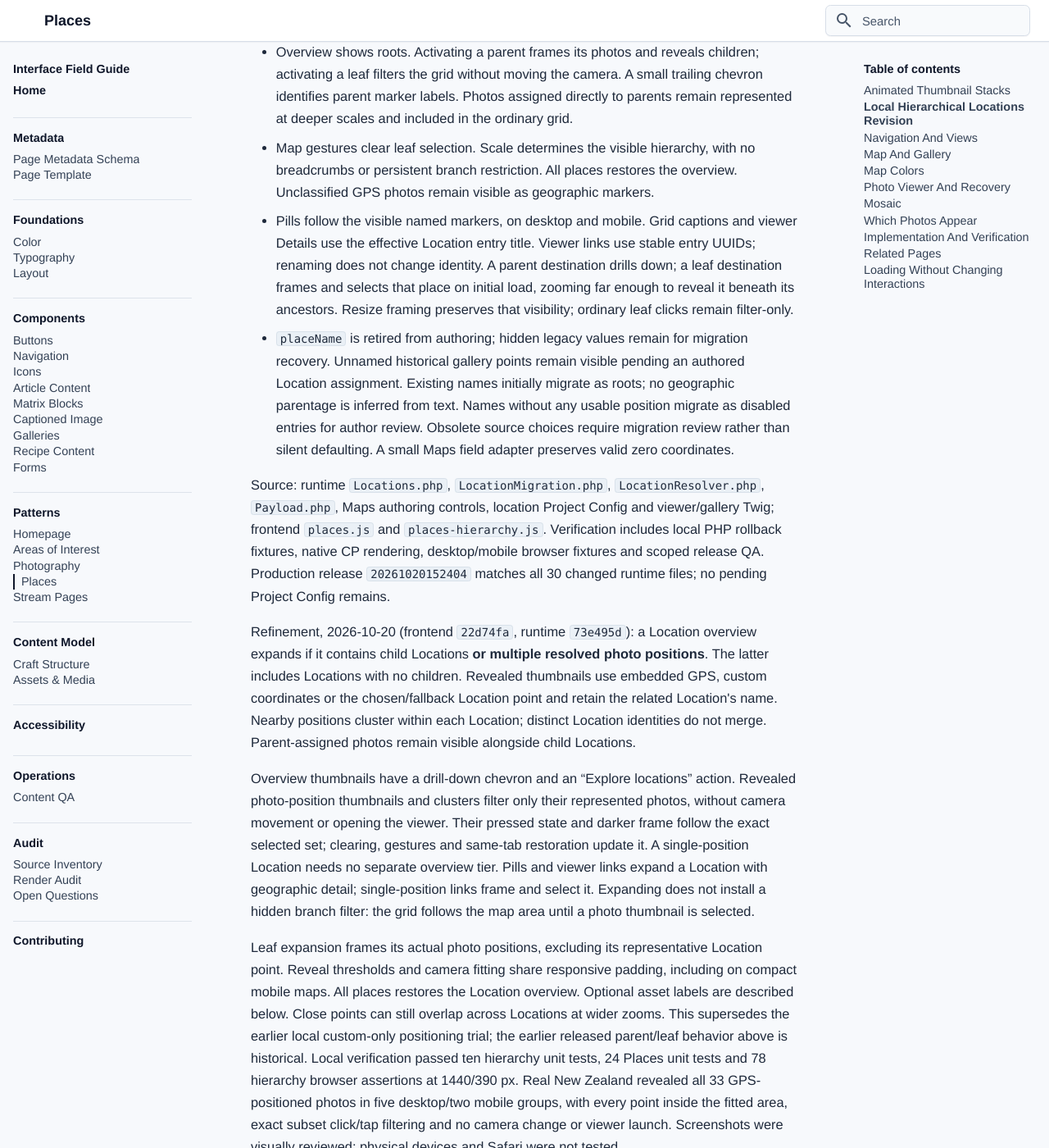
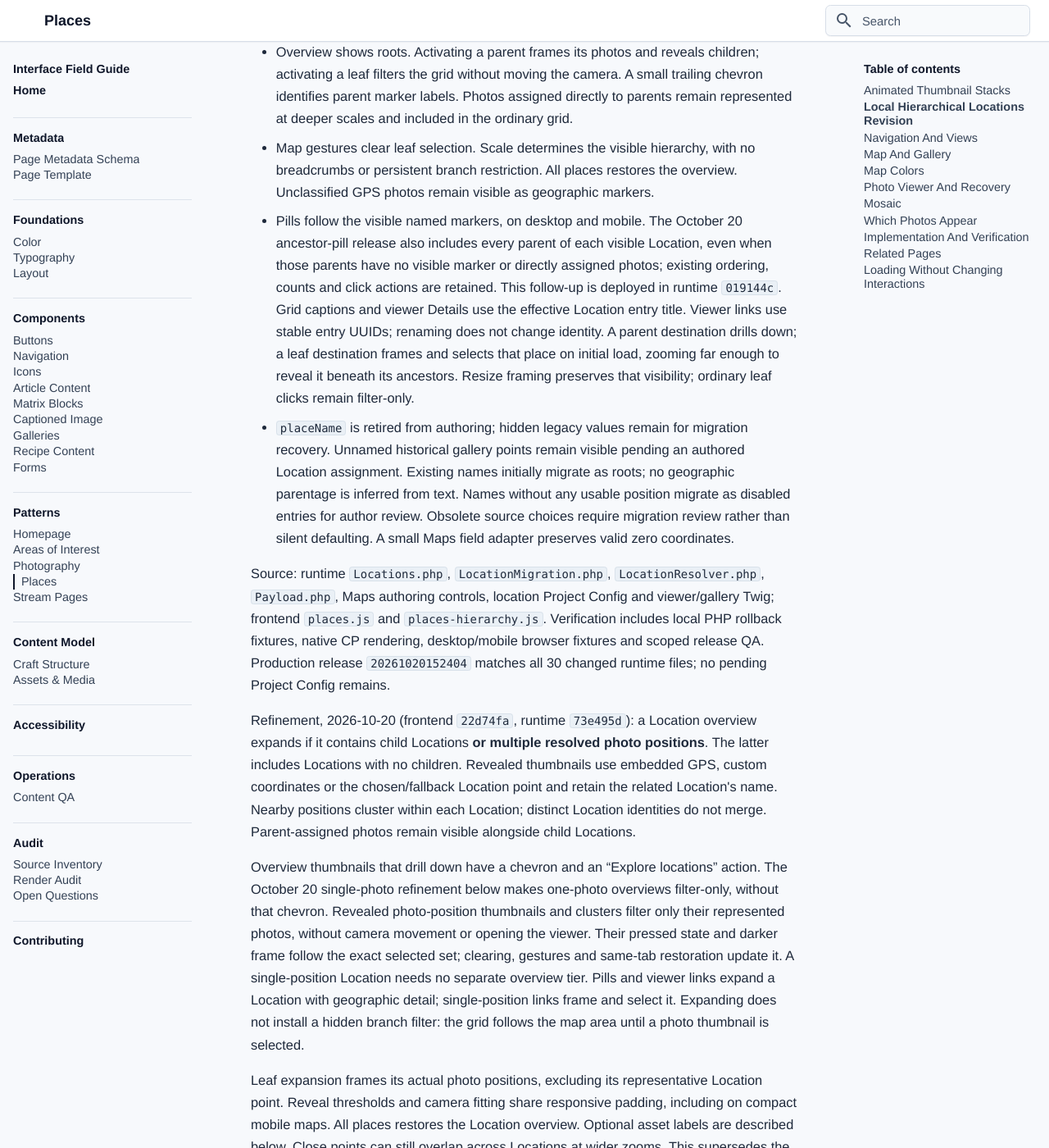
Before and after one commit to bentilden/Design-System, an MkDocs documentation site: the page built from docs/patterns/places.md, in a window 1280 px wide and 1400 px high, scrolled down 1824 px. Shown: the whole window at 82% size. Built offline with MkDocs 1.6.1 and Material for MkDocs 9.7.7, drawn with Linux system fonts in a browser that asks for light colours; some web fonts are replaced; some of the changed text lies outside the part shown.

Commit message:
Document released map selection and ancestor pill refinements

```diff
--- a/docs/patterns/places.md
+++ b/docs/patterns/places.md
@@ -66,14 +66,14 @@ Released 2026-10-20 in runtime `e00d55e`, built from frontend `015757c`. This re
 - Map position is independent: Automatic uses embedded GPS then the assigned/inherited Location point; Use location’s map position ignores GPS; Set custom position uses the asset's manual point globally.
 - Overview shows roots. Activating a parent frames its photos and reveals children; activating a leaf filters the grid without moving the camera. A small trailing chevron identifies parent marker labels. Photos assigned directly to parents remain represented at deeper scales and included in the ordinary grid.
 - Map gestures clear leaf selection. Scale determines the visible hierarchy, with no breadcrumbs or persistent branch restriction. All places restores the overview. Unclassified GPS photos remain visible as geographic markers.
-- Pills follow the visible named markers, on desktop and mobile. Grid captions and viewer Details use the effective Location entry title. Viewer links use stable entry UUIDs; renaming does not change identity. A parent destination drills down; a leaf destination frames and selects that place on initial load, zooming far enough to reveal it beneath its ancestors. Resize framing preserves that visibility; ordinary leaf clicks remain filter-only.
+- Pills follow the visible named markers, on desktop and mobile. The October 20 ancestor-pill release also includes every parent of each visible Location, even when those parents have no visible marker or directly assigned photos; existing ordering, counts and click actions are retained. This follow-up is deployed in runtime `019144c`. Grid captions and viewer Details use the effective Location entry title. Viewer links use stable entry UUIDs; renaming does not change identity. A parent destination drills down; a leaf destination frames and selects that place on initial load, zooming far enough to reveal it beneath its ancestors. Resize framing preserves that visibility; ordinary leaf clicks remain filter-only.
 - `placeName` is retired from authoring; hidden legacy values remain for migration recovery. Unnamed historical gallery points remain visible pending an authored Location assignment. Existing names initially migrate as roots; no geographic parentage is inferred from text. Names without any usable position migrate as disabled entries for author review. Obsolete source choices require migration review rather than silent defaulting. A small Maps field adapter preserves valid zero coordinates.
 
 Source: runtime `Locations.php`, `LocationMigration.php`, `LocationResolver.php`, `Payload.php`, Maps authoring controls, location Project Config and viewer/gallery Twig; frontend `places.js` and `places-hierarchy.js`. Verification includes local PHP rollback fixtures, native CP rendering, desktop/mobile browser fixtures and scoped release QA. Production release `20261020152404` matches all 30 changed runtime files; no pending Project Config remains.
 
 Refinement, 2026-10-20 (frontend `22d74fa`, runtime `73e495d`): a Location overview expands if it contains child Locations **or multiple resolved photo positions**. The latter includes Locations with no children. Revealed thumbnails use embedded GPS, custom coordinates or the chosen/fallback Location point and retain the related Location's name. Nearby positions cluster within each Location; distinct Location identities do not merge. Parent-assigned photos remain visible alongside child Locations.
 
-Overview thumbnails have a drill-down chevron and an “Explore locations” action. Revealed photo-position thumbnails and clusters filter only their represented photos, without camera movement or opening the viewer. Their pressed state and darker frame follow the exact selected set; clearing, gestures and same-tab restoration update it. A single-position Location needs no separate overview tier. Pills and viewer links expand a Location with geographic detail; single-position links frame and select it. Expanding does not install a hidden branch filter: the grid follows the map area until a photo thumbnail is selected.
+Overview thumbnails that drill down have a chevron and an “Explore locations” action. The October 20 single-photo refinement below makes one-photo overviews filter-only, without that chevron. Revealed photo-position thumbnails and clusters filter only their represented photos, without camera movement or opening the viewer. Their pressed state and darker frame follow the exact selected set; clearing, gestures and same-tab restoration update it. A single-position Location needs no separate overview tier. Pills and viewer links expand a Location with geographic detail; single-position links frame and select it. Expanding does not install a hidden branch filter: the grid follows the map area until a photo thumbnail is selected.
 
 Leaf expansion frames its actual photo positions, excluding its representative Location point. Reveal thresholds and camera fitting share responsive padding, including on compact mobile maps. All places restores the Location overview. Optional asset labels are described below. Close points can still overlap across Locations at wider zooms. This supersedes the earlier local custom-only positioning trial; the earlier released parent/leaf behavior above is historical. Local verification passed ten hierarchy unit tests, 24 Places unit tests and 78 hierarchy browser assertions at 1440/390 px. Real New Zealand revealed all 33 GPS-positioned photos in five desktop/two mobile groups, with every point inside the fitted area, exact subset click/tap filtering and no camera change or viewer launch. Screenshots were visually reviewed; physical devices and Safari were not tested.
 
@@ -309,3 +309,19 @@ Follow-up validation, local 2026-10-20: 44 loading/responsive checks confirm one
 
 
 Production verification, 2026-10-20: both loading passes are deployed. The 44 loading/responsive/fallback checks and 51 stack checks pass against the live site, and all 217 mapped photos retain their locations and positions. Prepared marker/grid renditions serve directly. Appearance and interactions remain unchanged; local timing comparisons do not establish field performance or physical-device/Safari results.
+
+
+Ancestor-pill refinement, released 2026-10-20 in frontend `9b380fa` / runtime `019144c`: visible Locations also retain all available ancestor pills, deduplicated in the existing order. A parent can therefore remain selectable without its own thumbnail or directly assigned photos. For nested Locations covering the same extent, the hierarchy zoom step is capped at the camera's fitting zoom so selecting a parent does not push all its photos offscreen. Source: `src/places.js`, `updateVisiblePlaces()` and `locationThreshold()`.
+
+Ancestor-pill validation: all 90 local hierarchy browser checks passed at 1440/390px, including nested parents without direct photos, switching visible leaf branches and parent framing.
+
+
+Single-photo refinement, released 2026-10-20 in frontend `9b380fa` / runtime `019144c`: a Location with one distinct photo across its entire branch filters the grid directly, without zooming or showing a chevron. This includes parent Locations and repeated appearances of the same asset. Parent overview names remain canonical; the grid keeps the photo's own location label. Manual zoom can still reveal child Locations, and viewer destination links retain framing. The shared eligibility rule in `src/places-hierarchy.js` applies to both thumbnail and pill actions. Multiple-photo branches retain their existing drill-down behavior.
+
+Single-photo validation: 12 hierarchy unit checks and all 104 local desktop/mobile hierarchy browser checks passed at 1440/390 px. The fixtures confirm canonical parent names, no chevrons or camera changes for single-photo clicks, descendant caption preservation and grid-only viewer entry.
+
+Stack labels now display their location/photo-group count without the decorative outward-arrow icon; expansion and zoom actions are unchanged. The existing authored location hierarchy is retained.
+
+Production verification, 2026-10-20, runtime `019144c` / frontend `9b380fa`: all 104 live hierarchy assertions passed at 1440/390 px. The canonical authored hierarchy, photo coordinates and memberships are unchanged.
+
+All 51 live stack checks also passed at 1440/390/320 px, including expansion, zoom separation, paging, keyboard handling and reduced motion.
```
